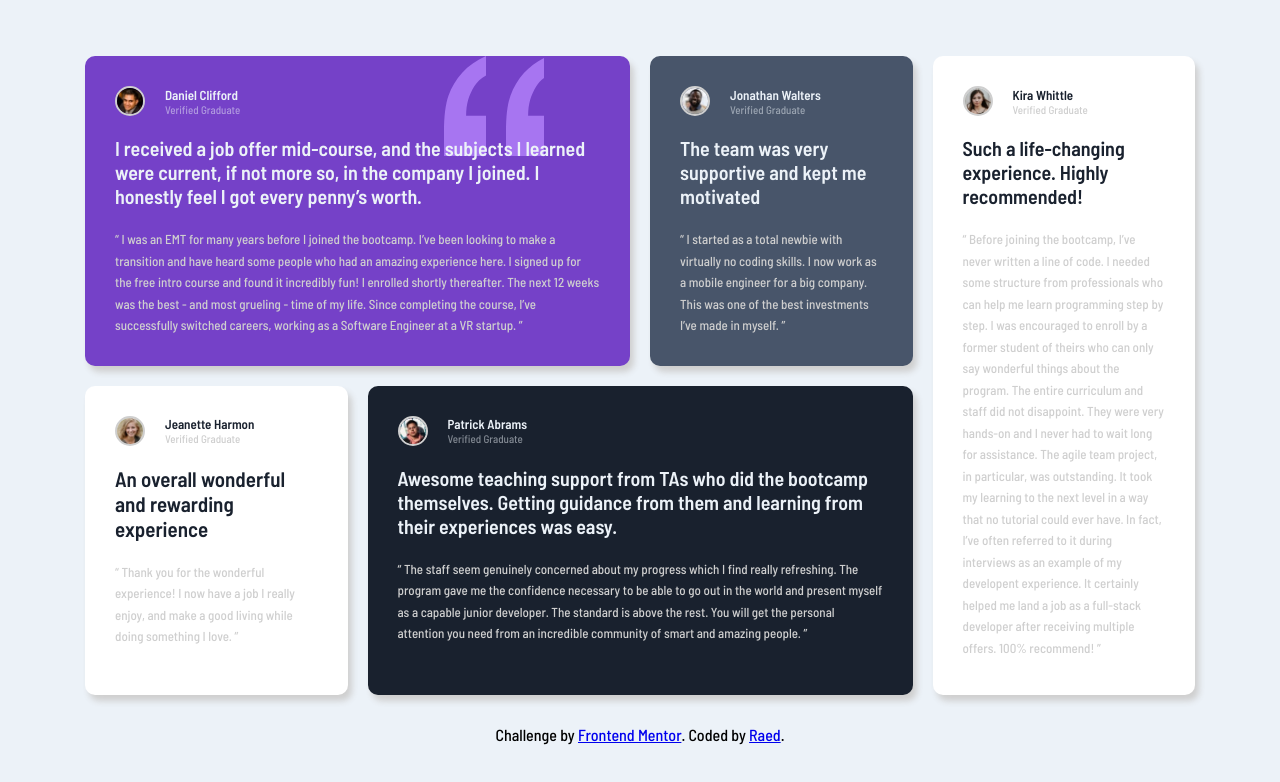
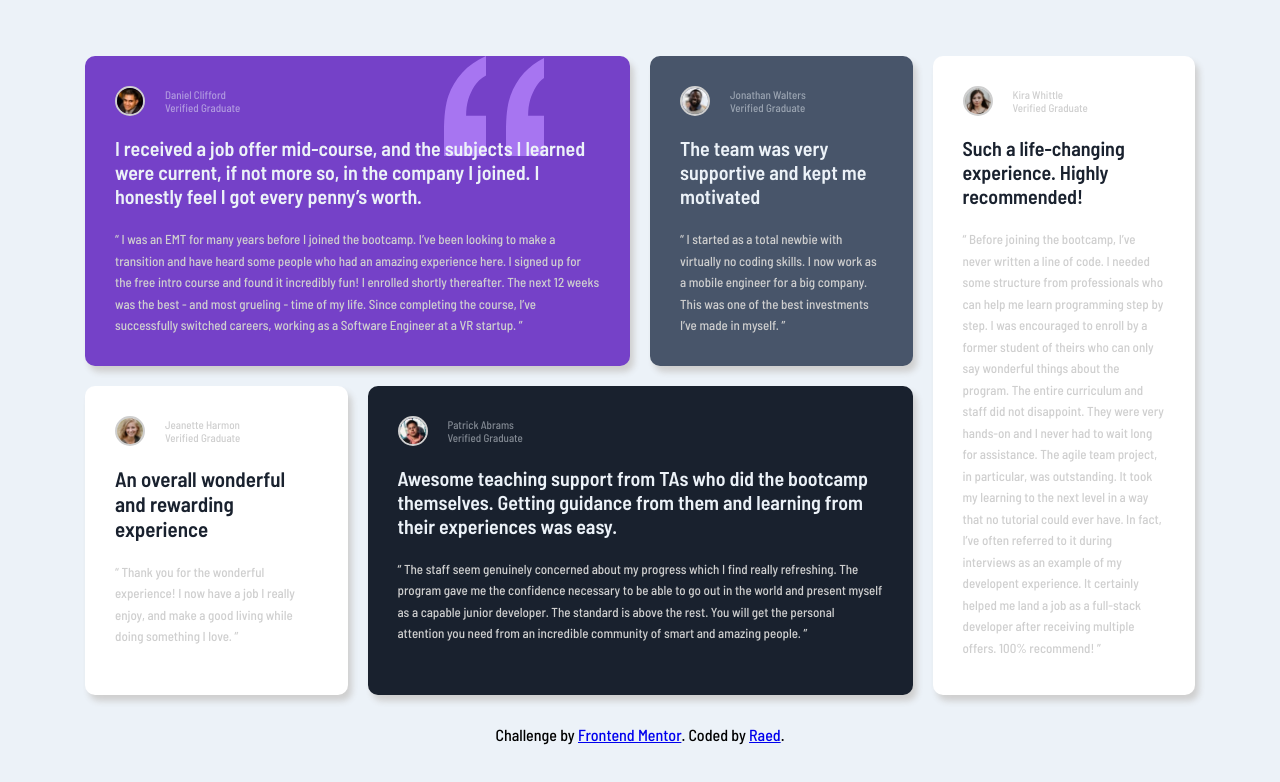
Before and after one commit to raed190/Testimonials-grid-section, a plain HTML site: page index.html in a window 1280 px wide. Drawn offline with Linux system fonts and the light colour scheme.

Commit message:
Update index.html

```diff
--- a/index.html
+++ b/index.html
@@ -3,23 +3,19 @@
   <head>
     <meta charset="UTF-8" />
     <meta name="viewport" content="width=device-width, initial-scale=1.0" />
-    <!-- displays site properly based on user's device -->
-    <link
-      rel="icon"
-      type="image/png"
-      sizes="32x32"
-      href="./images/favicon-32x32.png"
-    />
+    <link rel="icon" type="image/png" sizes="32x32" href="./images/favicon-32x32.png"/>
     <link rel="stylesheet" href="Css/style.css" />
     <title>Frontend Mentor | [Challenge Name Here]</title>
   </head>
+
   <body>
+
     <main>
       <div class="daniel">
         <div class="image">
           <img src="images/image-daniel.jpg" alt="" />
           <div class="info">
-            <h3>Daniel Clifford</h3>
+            <span class="name">Daniel Clifford</span>
             <span>Verified Graduate</span>
           </div>
         </div>
@@ -43,7 +39,7 @@
         <div class="image">
           <img src="images/image-jonathan.jpg" alt="" />
           <div class="info">
-            <h3>Jonathan Walters</h3>
+            <span class="name">Jonathan Walters</span>
             <span>Verified Graduate</span>
           </div>
         </div>
@@ -59,7 +55,7 @@
         <div class="image">
           <img src="images/image-jeanette.jpg" alt="" />
           <div class="info">
-            <h3>Jeanette Harmon</h3>
+            <span class="name">Jeanette Harmon</span>
             <span>Verified Graduate</span>
           </div>
         </div>
@@ -74,7 +70,7 @@
         <div class="image">
           <img src="images/image-patrick.jpg" alt="" />
           <div class="info">
-            <h3>Patrick Abrams</h3>
+            <span class="name">Patrick Abrams</span>
             <span>Verified Graduate</span>
           </div>
         </div>
@@ -97,7 +93,7 @@
         <div class="image">
           <img src="images/image-kira.jpg" alt="" />
           <div class="info">
-            <h3>Kira Whittle</h3>
+            <span class="name">Kira Whittle</span>
             <span>Verified Graduate</span>
           </div>
         </div>
```
